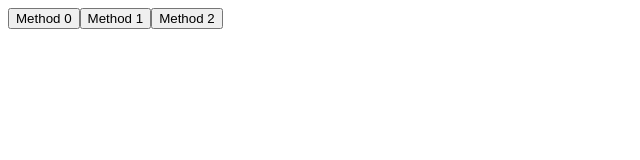
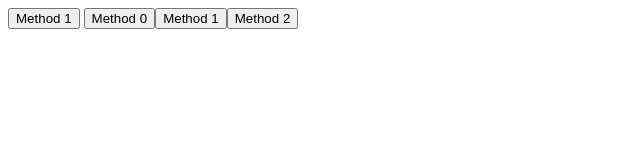
Before and after one commit to expensivepens/random-tests-and-exercises, a plain HTML site: page events.html in a window 1280 px wide. Shown: the whole page, without its empty margins (0-640 px from the left). Drawn offline with Linux system fonts and the light colour scheme.

Commit message:
Add a <button> 'Method 1' with an onclick event

```diff
--- a/events.html
+++ b/events.html
@@ -8,6 +8,6 @@
     </head>
 
     <body>
-
+        <button onclick="alert('Method 1')">Method 1</button>
     </body>
 </html>
```
